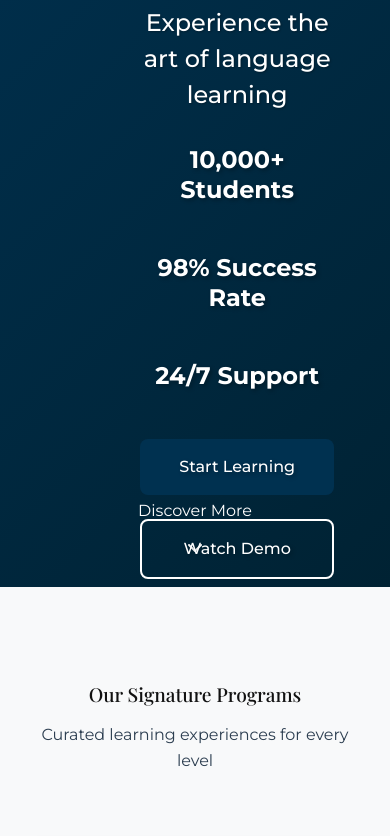
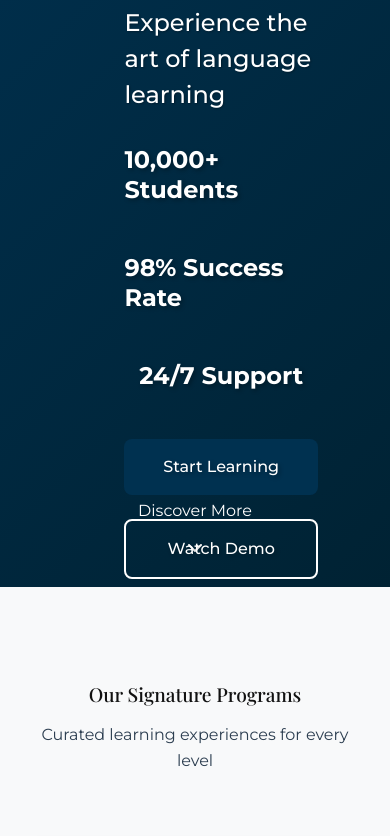
Before and after one commit to Qlapodjttw/website, a plain HTML site: page index.html in a window 390 px wide. Shown: the part 324-1160 px from the top of the page. Drawn offline with nearby package versions, Linux system fonts and the light colour scheme; grey boxes are pictures that could not be loaded; a web font is replaced by a local one.

Commit message:
style: adjust hero section alignment - Move hero content to the left - Align text and stats with signature programs section - Maintain responsive design for mobile devices

```diff
--- a/styles/main.css
+++ b/styles/main.css
@@ -292,12 +292,24 @@ section {
     padding: 0 var(--space-lg);
   }
 
+  .hero-content {
+    padding: var(--space-xl) var(--space-lg);
+  }
+
+  .hero-text {
+    padding: var(--space-lg);
+  }
+
   .hero-text h1 {
     font-size: var(--fs-3xl);
   }
 
   .hero-subtitle {
     font-size: var(--fs-lg);
+  }
+
+  .hero-stats {
+    gap: var(--space-xl);
   }
 
   .showcase-grid {
@@ -312,23 +324,28 @@ section {
 
   .hero-content {
     padding: var(--space-xl) var(--space-md);
+    justify-content: center;
   }
 
   .hero-text {
     padding: var(--space-lg);
+    text-align: center;
   }
 
   .hero-text h1 {
     font-size: var(--fs-2xl);
+    text-align: center;
   }
 
   .hero-subtitle {
     font-size: var(--fs-base);
+    text-align: center;
   }
 
   .hero-stats {
     flex-direction: column;
     gap: var(--space-lg);
+    align-items: center;
   }
 
   .hero-cta {
@@ -510,33 +527,38 @@ img {
   z-index: 2;
   display: flex;
   align-items: center;
-  justify-content: center;
+  justify-content: flex-start;
   min-height: 100vh;
   padding: var(--space-2xl) var(--space-lg);
-  text-align: center;
+  text-align: left;
+  max-width: 1400px;
+  margin: 0 auto;
 }
 
 .hero-text {
-  max-width: 1000px;
-  margin: 0 auto;
-  padding: var(--space-xl);
+  max-width: 800px;
+  margin: 0;
+  padding: var(--space-xl) var(--space-xxl);
+  text-align: left;
 }
 
 .hero-text h1 {
   font-size: var(--fs-4xl);
   margin-bottom: var(--space-lg);
   animation: fadeInUp 0.8s ease-out;
+  text-align: left;
 }
 
 .hero-subtitle {
   font-size: var(--fs-xl);
   margin-bottom: var(--space-xl);
   animation: fadeInUp 0.8s ease-out 0.2s backwards;
+  text-align: left;
 }
 
 .hero-stats {
   display: flex;
-  justify-content: center;
+  justify-content: flex-start;
   gap: var(--space-2xl);
   margin-bottom: var(--space-2xl);
   animation: fadeInUp 0.8s ease-out 0.4s backwards;
@@ -544,7 +566,7 @@ img {
 
 .hero-cta {
   display: flex;
-  justify-content: center;
+  justify-content: flex-start;
   gap: var(--space-lg);
   animation: fadeInUp 0.8s ease-out 0.6s backwards;
 }
```
